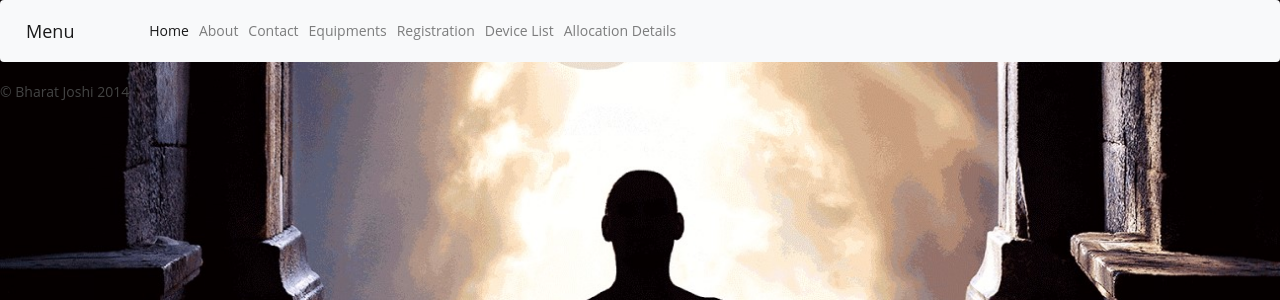
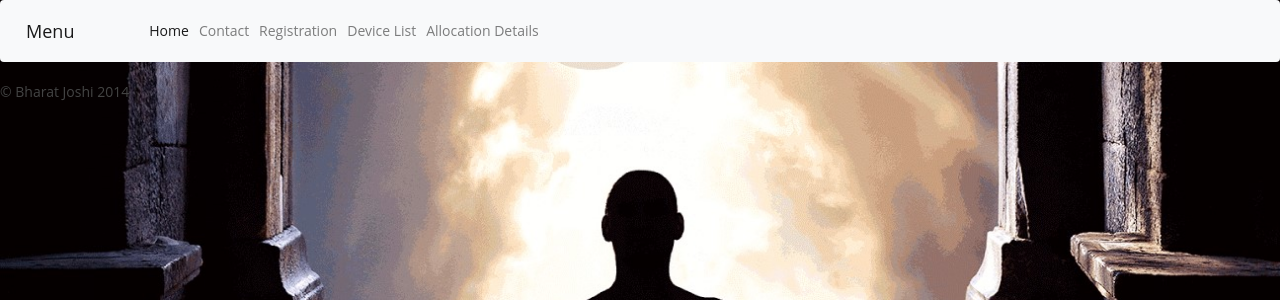
Before and after one commit to bhajojo/SarveBhavantuSukhinah, a Flask app: page / in a window 1280 px wide. Shown: the top 300 px of the page. Run offline with Flask 2, Linux system fonts and the light colour scheme; some libraries are stand-ins or nearby versions.

Commit message:
Removed non reachable endpoints

```diff
--- a/main.py
+++ b/main.py
@@ -86,7 +86,7 @@ def devices():
 def devices1():
     return render_template("list.html")
 
-@app.route('/templates/home')
+@app.route('/templates/about')
 def about():
     name= "Rugna Sahayata Kendra"
     return render_template("about.html", name=name)
--- a/templates/EquipmentList.html
+++ b/templates/EquipmentList.html
@@ -25,10 +25,6 @@
               <span class="sr-only">(current)</span>
             </a>
           </li>
-          <li class="nav-item">
-            <a class="nav-link" href="/templates/home">About</a>
-          </li>
-
           <li class="nav-item">
             <a class="nav-link" href="#">Contact</a>
           </li>
--- a/templates/layout.html
+++ b/templates/layout.html
@@ -18,16 +18,9 @@
             </a>
           </li>
           <li class="nav-item">
-            <a class="nav-link" href="/templates/about">About</a>
-          </li>
-
-          <li class="nav-item">
             <a class="nav-link" href="/templates/contact">Contact</a>
           </li>
-           <li class="nav-item">
-            <a class="nav-link" href="/templates/device">Equipments</a>
-          </li>
-             <li class="nav-item">
+          <li class="nav-item">
             <a class="nav-link" href="/templates/Registration">Registration</a>
           </li>
             </li>
```
Also changed, not shown: templates/table.html (+1 -6 lines).
